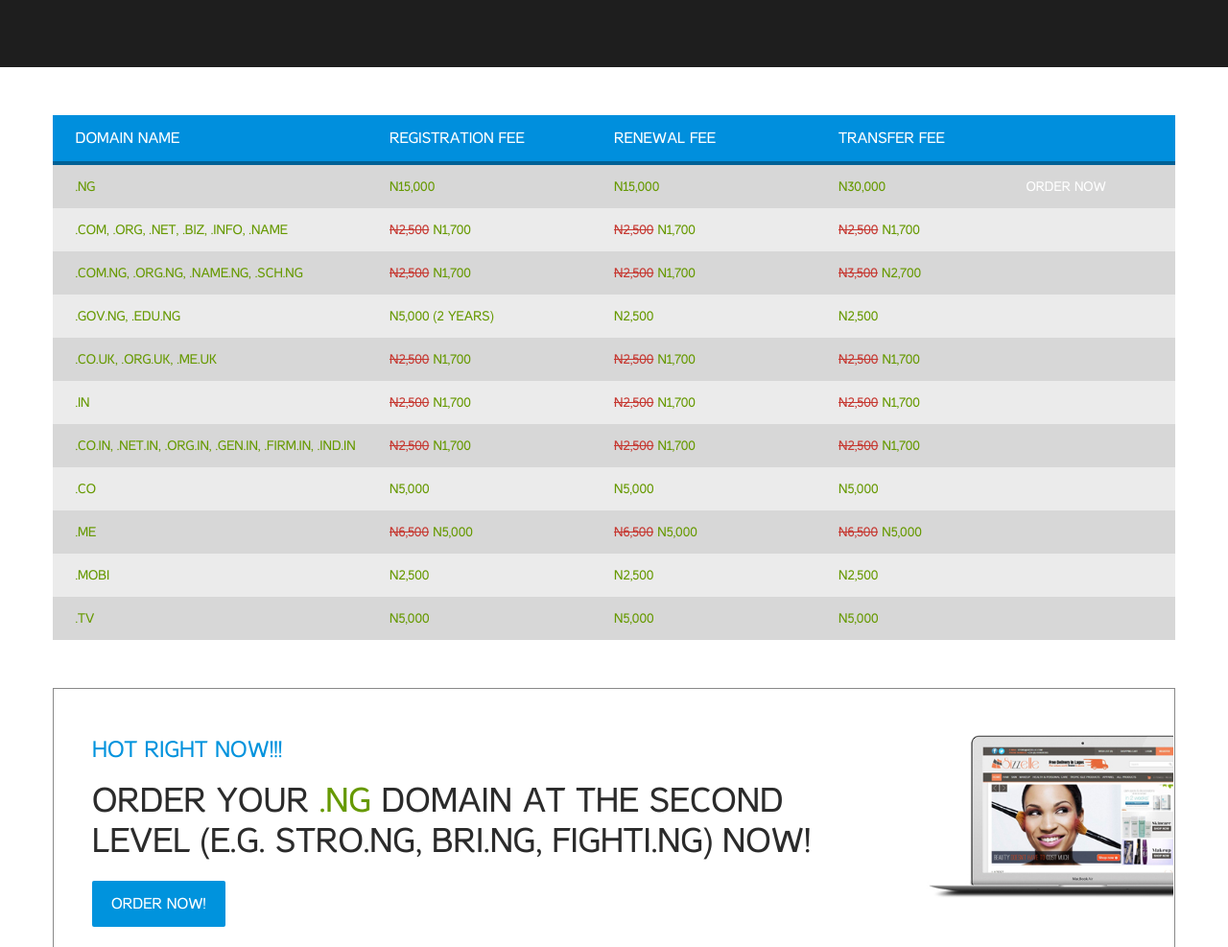
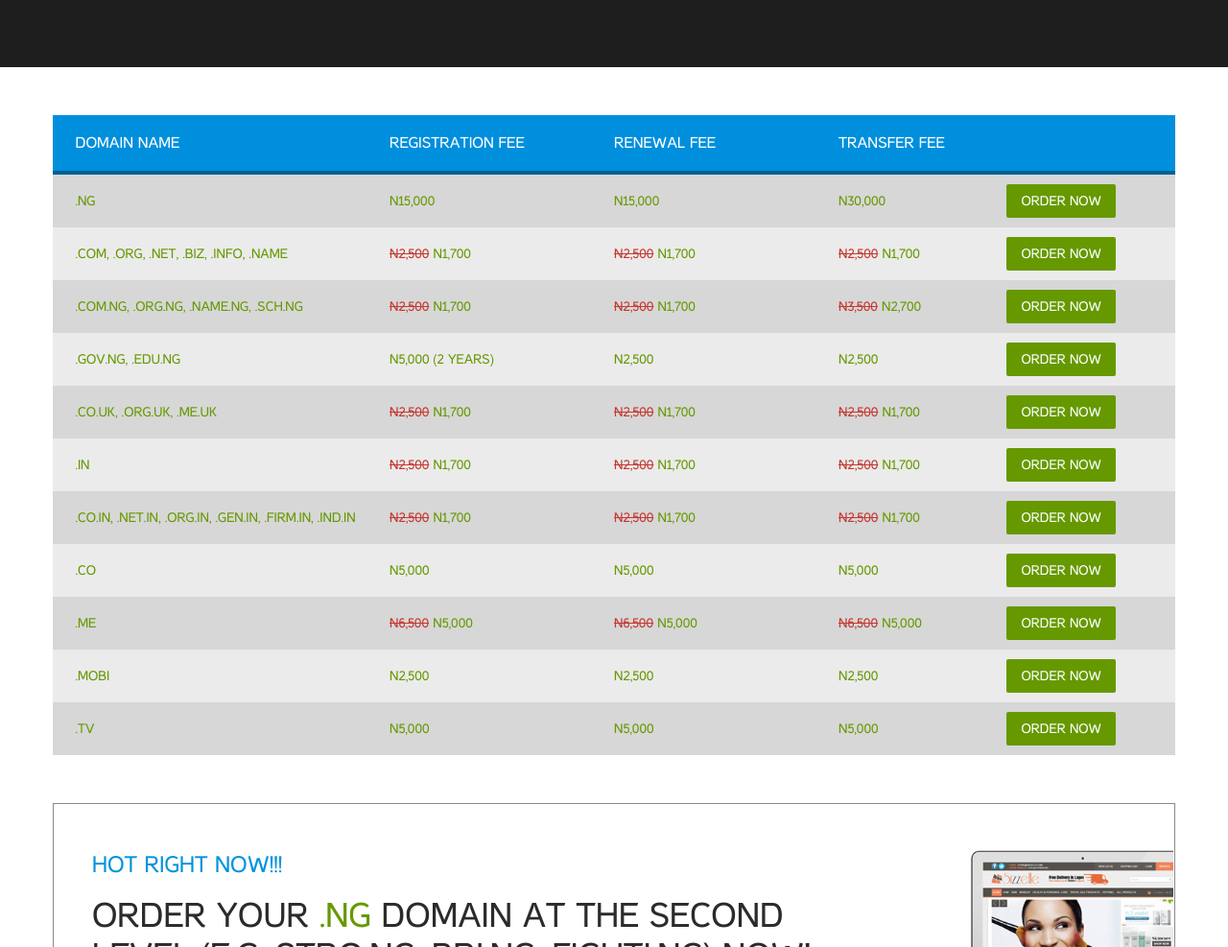
Before and after one commit to Threeeco/whogohost, a plain HTML site: page domain.html in a window 1280 px wide. Shown: the part 640-1627 px from the top of the page at 96% size. Drawn offline with Linux system fonts and the light colour scheme.

```diff
--- a/css/styles.css
+++ b/css/styles.css
@@ -86,6 +86,11 @@
 		font-size: 12px;
 	}
 
+	.sup-num {
+		color: #0093dd !important;
+		font-size: 18px;
+	}
+
 	#top-navbar p a {
 		text-transform: uppercase;
 		font-size: 12px;
@@ -94,7 +99,11 @@
 		margin-left: 20px;
 	}
 
-	a.blue-link {
+	.top-adj {
+		margin-top: 6px;
+	}
+
+	a.blue-link , .blue-link {
 		color: #0093dd !important;
 	}
 
@@ -583,12 +592,12 @@
 .dmn-name, .reg-fee, .rnw-fee, .trn-fee, .view {
 	float: left;
 	color: #fff;
-	padding: 15px 0;
+	padding: 20px 0;
 	text-transform: uppercase;
 }
 
 .view {
-	padding: 0;
+	padding: 10px 0 0 0;
 }
 
 .trn-last {
@@ -659,6 +668,14 @@ text-transform: uppercase;
 
 .btn-blue {
 	background: #0093dd;
+}
+
+.btn-green {
+	background: #669900;
+}
+
+.btn-small {
+	padding: 10px 15px;
 }
 
 
@@ -1523,6 +1540,20 @@ text-transform: uppercase;
 		display: block;
 	}
 
+
+	.table-head {
+		background-color: #008fdd;
+		font-size: 14px;
+	}
+
+	.table-ctn {
+		font-size: 12px;
+	}
+
+	.btn-small {
+		padding: 5px 9px;
+	}
+
 }
 
 
--- a/domain.html
+++ b/domain.html
@@ -143,77 +143,77 @@
 						<div class="reg-fee">N15,000</div>
 						<div class="rnw-fee">N15,000</div>
 						<div class="trn-fee trn-last">N30,000</div>
-						<div class="view"><a href="" class="btn btn-green">Order Now</a></div>
+						<div class="view"><a href="" class="btn btn-green btn-small">Order Now</a></div>
 					</div>
 					<div class="table-body even clearfix">
 						<div class="dmn-name">.com, .org, .net, .biz, .info, .name</div>
 						<div class="reg-fee"><span class="strikeout">N2,500</span> N1,700</div>
 						<div class="rnw-fee"><span class="strikeout">N2,500</span> N1,700</div>
 						<div class="trn-fee trn-last"><span class="strikeout">N2,500</span> N1,700</div>
-						<div class="view"></div>
+						<div class="view"><a href="" class="btn btn-green btn-small">Order Now</a></div>
 					</div>
 					<div class="table-body odd clearfix">
 						<div class="dmn-name">.com.ng, .org.ng, .name.ng, .sch.ng</div>
 						<div class="reg-fee"><span class="strikeout">N2,500</span> N1,700</div>
 						<div class="rnw-fee"><span class="strikeout">N2,500</span> N1,700</div>
 						<div class="trn-fee trn-last"><span class="strikeout">N3,500</span> N2,700</div>
-						<div class="view"></div>
+						<div class="view"><a href="" class="btn btn-green btn-small">Order Now</a></div>
 					</div>
 					<div class="table-body even clearfix">
 						<div class="dmn-name">.gov.ng, .edu.ng</div>
 						<div class="reg-fee">N5,000 (2 years)</div>
 						<div class="rnw-fee">N2,500</div>
 						<div class="trn-fee trn-last">N2,500</div>
-						<div class="view"></div>
+						<div class="view"><a href="" class="btn btn-green btn-small">Order Now</a></div>
 					</div>
 					<div class="table-body odd clearfix">
 						<div class="dmn-name">.co.uk, .org.uk, .me.uk</div>
 						<div class="reg-fee"><span class="strikeout">N2,500</span> N1,700</div>
 						<div class="rnw-fee"><span class="strikeout">N2,500</span> N1,700</div>
 						<div class="trn-fee trn-last"><span class="strikeout">N2,500</span> N1,700</div>
-						<div class="view"></div>
+						<div class="view"><a href="" class="btn btn-green btn-small">Order Now</a></div>
 					</div>
 					<div class="table-body even clearfix">
 						<div class="dmn-name">.in</div>
 						<div class="reg-fee"><span class="strikeout">N2,500</span> N1,700</div>
 						<div class="rnw-fee"><span class="strikeout">N2,500</span> N1,700</div>
 						<div class="trn-fee trn-last"><span class="strikeout">N2,500</span> N1,700</div>
-						<div class="view"></div>
+						<div class="view"><a href="" class="btn btn-green btn-small">Order Now</a></div>
 					</div>
 					<div class="table-body odd clearfix">
 						<div class="dmn-name">.co.in, .net.in, .org.in, .gen.in, .firm.in, .ind.in</div>
 						<div class="reg-fee"><span class="strikeout">N2,500</span> N1,700</div>
 						<div class="rnw-fee"><span class="strikeout">N2,500</span> N1,700</div>
 						<div class="trn-fee trn-last"><span class="strikeout">N2,500</span> N1,700</div>
-						<div class="view"></div>
+						<div class="view"><a href="" class="btn btn-green btn-small">Order Now</a></div>
 					</div>
 					<div class="table-body even clearfix">
 						<div class="dmn-name">.co</div>
 						<div class="reg-fee">N5,000</div>
 						<div class="rnw-fee">N5,000</div>
 						<div class="trn-fee trn-last">N5,000</div>
-						<div class="view"></div>
+						<div class="view"><a href="" class="btn btn-green btn-small">Order Now</a></div>
 					</div>
 					<div class="table-body odd clearfix">
 						<div class="dmn-name">.me</div>
 						<div class="reg-fee"><span class="strikeout">N6,500</span> N5,000</div>
 						<div class="rnw-fee"><span class="strikeout">N6,500</span> N5,000</div>
 						<div class="trn-fee trn-last"><span class="strikeout">N6,500</span> N5,000</div>
-						<div class="view"></div>
+						<div class="view"><a href="" class="btn btn-green btn-small">Order Now</a></div>
 					</div>
 					<div class="table-body even clearfix">
 						<div class="dmn-name">.mobi</div>
 						<div class="reg-fee">N2,500</div>
 						<div class="rnw-fee">N2,500</div>
 						<div class="trn-fee trn-last">N2,500</div>
-						<div class="view"></div>
+						<div class="view"><a href="" class="btn btn-green btn-small">Order Now</a></div>
 					</div>
 					<div class="table-body odd clearfix">
 						<div class="dmn-name">.tv</div>
 						<div class="reg-fee">N5,000</div>
 						<div class="rnw-fee">N5,000</div>
 						<div class="trn-fee trn-last">N5,000</div>
-						<div class="view"></div>
+						<div class="view"><a href="" class="btn btn-green btn-small">Order Now</a></div>
 					</div>
 				</div>
 			</div>
```
Also changed, not shown: index.html (+4 -4 lines).
